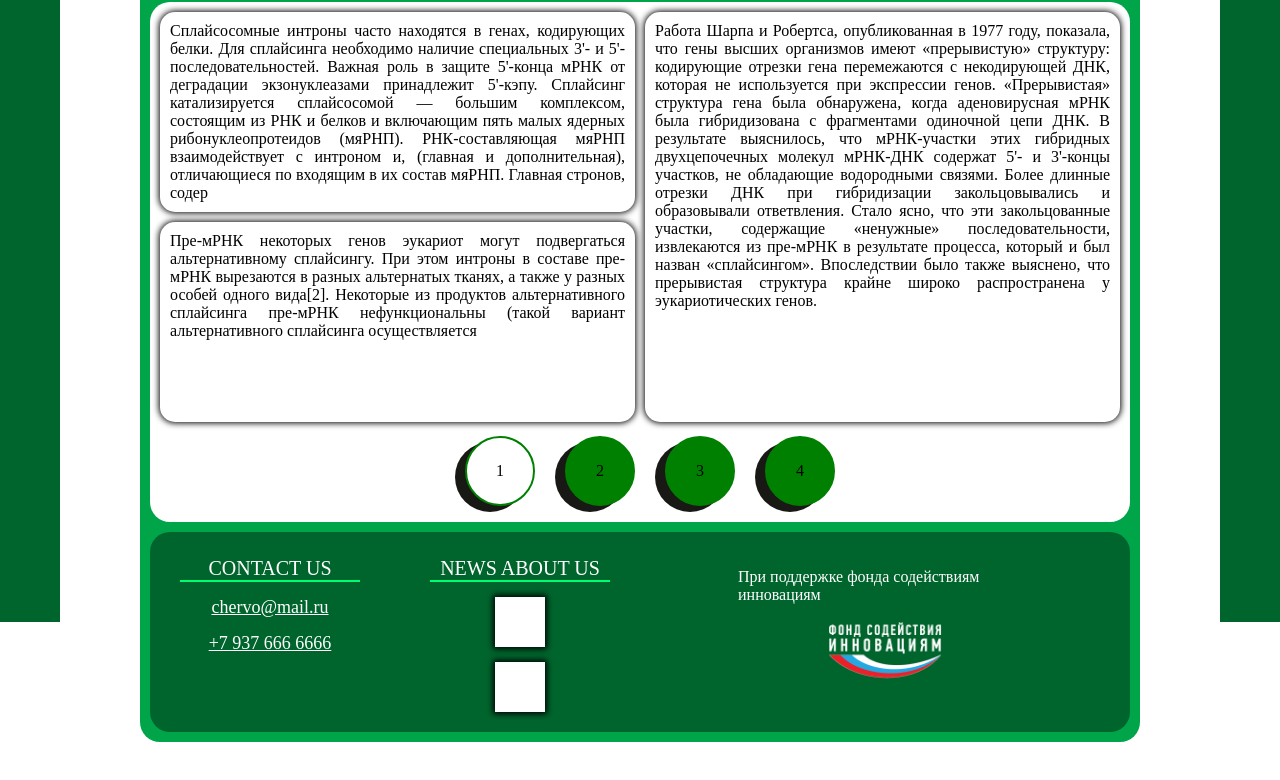
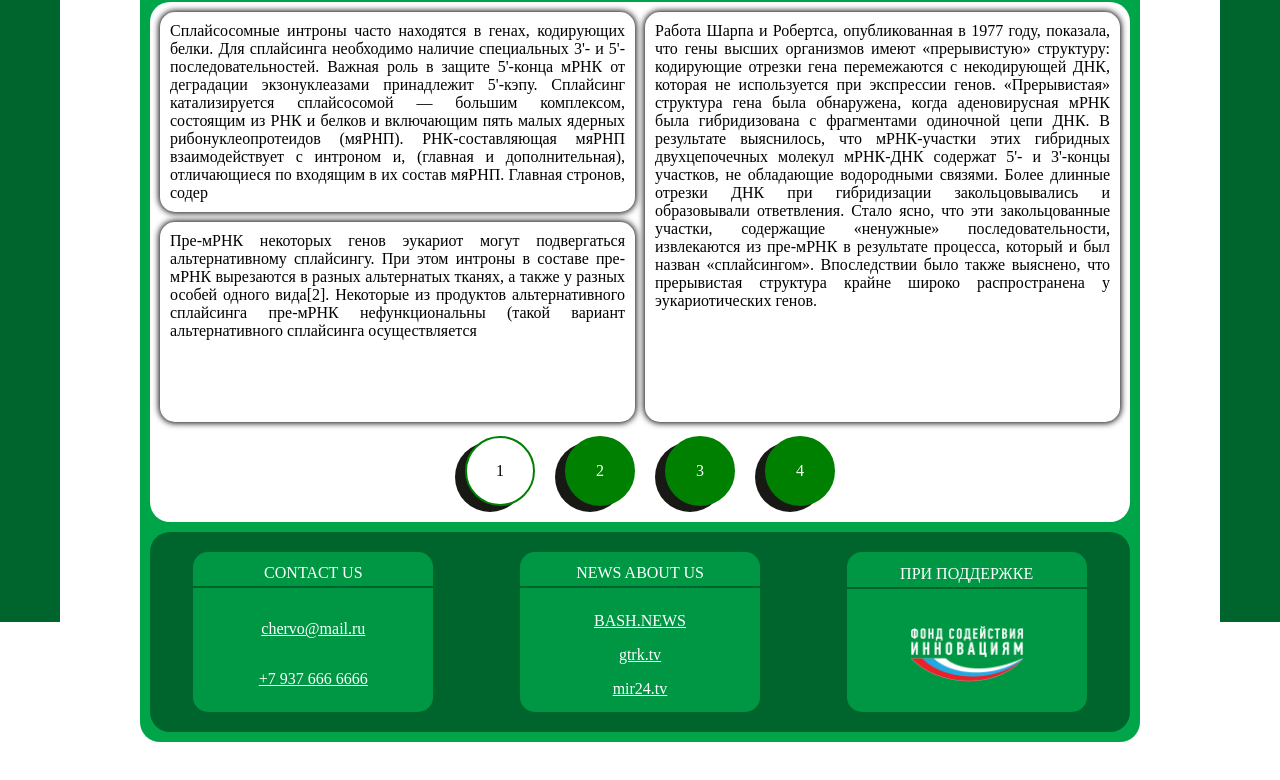
Before and after one commit to Bulatos13/ChervoPrototype, a plain HTML site: page index.html in a window 1280 px wide. Shown: the part 178-958 px from the top of the page. Drawn offline with Linux system fonts and the light colour scheme.

Commit message:
Add files via upload

```diff
--- a/index.html
+++ b/index.html
@@ -69,29 +69,25 @@
 		</main>
 
 		<footer>
-			<div class='footer-child footer-child-one'>
 				<div class="footer-child-box">
 					<div class="footer-child-item footer-child-item-one">contact us</div>
-					<div class="footer-child-item footer-child-item-two">
-						<div class="footer-child-content"><a class='link' href='#'>chervo@mail.ru</a></div>
-						<div class="footer-child-content"><a class='link' href='#'>+7 937 666 6666</a></div>
+					<div class='link-box'>
+						<a class='link' href='#'>chervo@mail.ru</a>
+						<a class='link' href='#'>+7 937 666 6666</a>
 					</div>
 				</div>
 				<div class="footer-child-box">
 					<div class="footer-child-item footer-child-item-one">news about us</div>
-					<div class="footer-child-item footer-child-item-two">
-						<a href='https://bash.news/news/184482-v-baskirii-biologi-naucilis-sozdavat-korm-dlya-ptic-iz-kurinogo-pometa'><div class="footer-child-content news"></div>
-						</a>
-						<a href='https://gtrk.tv/novosti/283877-ptichiy-korm-kurinogo-pometa-uchenye-bashkirii-nashli-reshenie-problemy-pererabotki'>
-							<div class="footer-child-content news"></div>
-						</a>
+					<div class='link-box'>
+						<a class='link-box-item' href='https://bash.news/news/184482-v-baskirii-biologi-naucilis-sozdavat-korm-dlya-ptic-iz-kurinogo-pometa'>BASH.NEWS</a>
+						<a class='link-box-item' href='https://gtrk.tv/novosti/283877-ptichiy-korm-kurinogo-pometa-uchenye-bashkirii-nashli-reshenie-problemy-pererabotki'>gtrk.tv</a>
+						<a class='link-box-item' href='https://mir24.tv/news/16537132/rossiiskie-uchenye-nauchilis-sozdavat-korm-dlya-ptic-iz-kurinogo-pometa'>mir24.tv</a>
 					</div>
 				</div>
-			</div>
-			<div class='footer-child footer-child-two'>
-				<div id="help">При поддержке фонда содействиям инновациям</div>
-				<img id='help-logo' src="style/img/white-help.png" alt="#">
-			</div>
+				<div class="footer-child-box">
+					<div class="footer-child-item" id="help">При поддержке</div>
+					<a href='https://fasie.ru/press/'><img id='help-logo' src="style/img/white-help.png" alt="#"></a>
+				</div>
 		</footer>
 	</div>
 </div>
--- a/script.js
+++ b/script.js
@@ -53,7 +53,7 @@ for(let i = 0; i < page.length; i++){
 				page[i].removeAttribute('id');
 				pageBtn[i].removeAttribute('id');
 				btnLid[i].style.background = 'green';
-				btnLid[i].style.color = 'black';
+				btnLid[i].style.color = 'white';
 			}
 			page[i].setAttribute('id', 'visible-page');
 			giveHeight(page[i]);
--- a/style/style.css
+++ b/style/style.css
@@ -178,55 +178,62 @@ main{
 	width: 100%;
 	height: 100%;
 	border-radius: 50%;
-	background: green;
 	position: absolute;
 	z-index: 2;
 	transition: 0.5s ease;
 	border: 2px solid green;
+	background: green;
+	color: white;
 	display: flex;
 	justify-content: center;
 	align-items: center;
 }
 .active{
-	top: 0;
-	left: 0;
 	background: white;
 	color: black;
+	background: green;
 }
 footer{
 	width: 100%;
 	height: 200px;
 	display: flex;
 	align-items: center;
-	justify-content: space-between;
+	justify-content: space-around;
+	flex-wrap: wrap;
 	background: #00652d;
 	margin-top: 10px;
 	border-radius: 20px;
 	color: white;
 }
-.footer-child{
-	height: 180px;
-	border-radius: 20px;
-}
-.footer-child-one{
-	flex-basis: 50%;
-	display: flex;
-	justify-content: space-between;
-}
-.footer-child-two{
-	position: relative;
-	flex-basis: 30%;
-}
 .footer-child-box{
 	width: 240px;
+	height: 160px;
+	background-color: #009744;
+	border-radius: 15px;
+	display: flex;
+	flex-direction: column;
+	align-self: center;
+	justify-content: space-around;
+	text-align: center;
 }
-.footer-child-item-one{
-	width: 180px;
+.footer-child-item{
+	font-size: 16px;
 	text-transform: uppercase;
-	font-size: 20px;
+	border-bottom: 2px solid #00652d;
+	padding: 4px;
+}
+.link-box{
+	width: 100%;
+	height: 100px;
+	display: flex;
+	flex-direction: column;
+	align-self: center;
+	justify-content: space-around;
 	text-align: center;
-	margin: 15px auto;
-	border-bottom: 2px solid #00fd71;
+}
+.link-box-item{
+	margin: 8px;
+	color: white;
 }
 .footer-child-content{
 	text-align: center;
@@ -304,8 +311,7 @@ footer{
 		font-size: 26px;
 	}
 	footer{
-		display: block;
-		height: auto;
+		height: 350px;
 	}
 	.footer-child{
 		height: 400px;
@@ -356,12 +362,15 @@ footer{
 		width: 100px;
 		font-size: 14px;
 	}
+	footer{
+		height: 580px;
+	}
 	.footer-child-one{
 		display: block;
 		height: 400px;
 	}
 	.footer-child-box{
-		margin: 0 auto;
+		margin: 0 auto;s
 		height: 200px;
 	}
 	.footer-child-content{
@@ -369,13 +378,10 @@ footer{
 	}
 }
 @media(max-width: 500px) {
-	header{
-		display: block;
+	#title{
+		font-size: 20px;
 	}
-	#title{
-		width: 0;
-		font-size: 0;
-	}
+
 }
 @media(max-width: 420px) {
 	.title{
```
